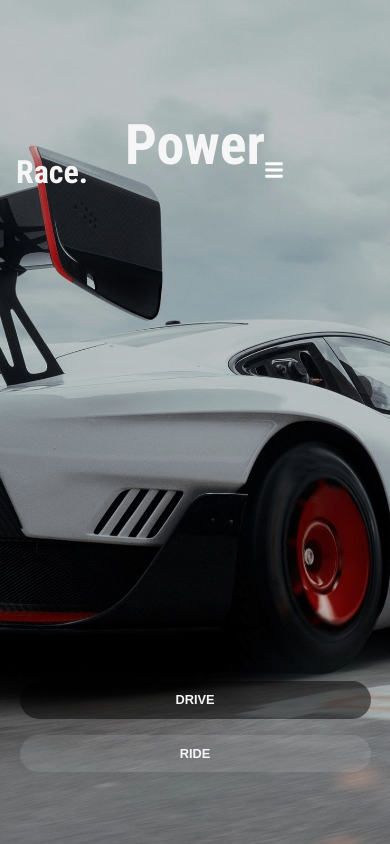
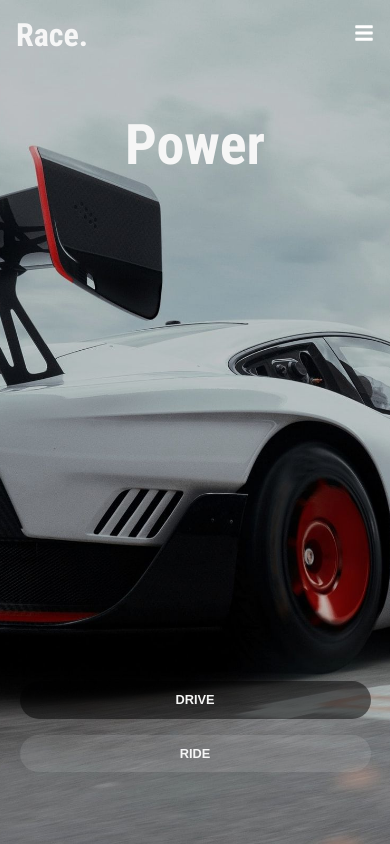
Before and after one commit to SALVADORPOETA/Driver-app-sm, a React (Create React App) app: page / in a window 390 px wide. Shown: the top 844 px of the page. Built offline with nearby package versions, Linux system fonts and the light colour scheme.

Commit message:
hamburger-test2

```diff
--- a/src/components/navbar/NavbarStyles.css
+++ b/src/components/navbar/NavbarStyles.css
@@ -21,7 +21,7 @@
 
 .hamburger {
     display: none;
-    padding: 10rem;
+    padding: 1rem;
 }
 
 .mobile-menu {
```
